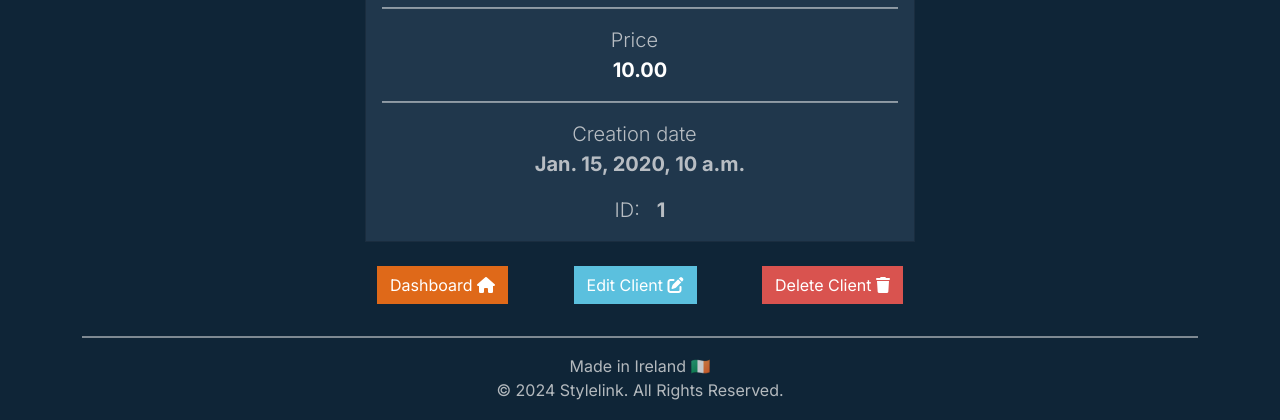
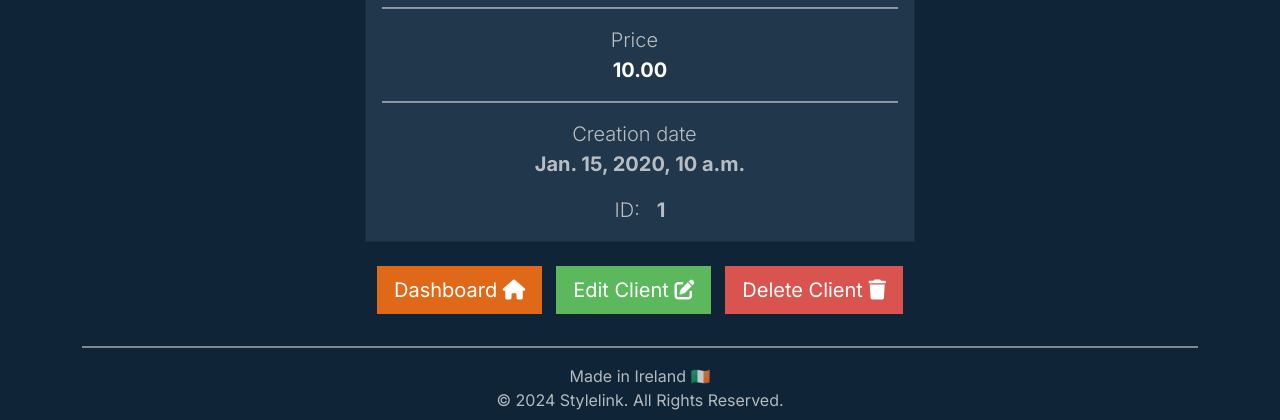
Before and after one commit to yaroslav-matala/stylelink-crm, a Django app: page /client/1 in a window 1280 px wide. Shown: the part 625-1045 px from the top of the page. Run offline with Django 4.2, Linux system fonts and the light colour scheme; a user stored in the database is signed in; tables that the repository leaves empty hold one stand-in row (values such as "Sample post"); some libraries are stand-ins or nearby versions.

Commit message:
more contrast in buttons

```diff
--- a/client_manager/templates/client_manager/dashboard.html
+++ b/client_manager/templates/client_manager/dashboard.html
@@ -6,7 +6,7 @@
 
     <div class=" mb-3">
         <a href="{% url 'add-client' %}" class="btn btn-primary w-100 d-md-none mb-3 btn-lg">New Client</a>
-        <a href="{% url 'add-client' %}" class="btn btn-primary d-none d-md-inline-block btn-lg mb-3">New Client</a>
+        <a href="{% url 'add-client' %}" class="btn btn-primary d-none d-md-inline-block btn-xl mb-3">New Client</a>
         <!-- simple search-->
         <form method="GET" action="{% url 'dashboard' %}" class="mb-3">
             <div class="input-group" id='search-group'>
--- a/client_manager/templates/client_manager/view-client.html
+++ b/client_manager/templates/client_manager/view-client.html
@@ -18,11 +18,11 @@
             </div>
         </div>
         <div class="container text-center d-flex justify-content-between mt-4">
-            <a href="{% url 'dashboard' %}" class="btn btn-primary">Dashboard <i class="fa-solid fa-home"></i></a>
+            <a href="{% url 'dashboard' %}" class="btn btn-lg btn-primary">Dashboard <i class="fa-solid fa-home"></i></a>
             &nbsp;
-            <a href="{% url 'update-client' client.id %}" class="btn btn-info">Edit Client <i class="fa-solid fa-edit"></i></a>
+            <a href="{% url 'update-client' client.id %}" class="btn btn-lg btn-success">Edit Client <i class="fa-solid fa-edit"></i></a>
             &nbsp;
-            <a href="{% url 'delete-client' client.id %}" class="btn btn-danger" onclick="return confirm('Are you sure you want to delete this client?')">Delete Client <i class="fa-solid fa-trash"></i></a>
+            <a href="{% url 'delete-client' client.id %}" class="btn btn-lg btn-danger" onclick="return confirm('Are you sure you want to delete this client?')">Delete Client <i class="fa-solid fa-trash"></i></a>
         </div>
     </div>
 
--- a/stylelink/settings.py
+++ b/stylelink/settings.py
@@ -30,7 +30,7 @@ TEMPLATES_DIR = os.path.join(BASE_DIR, 'templates')
 SECRET_KEY = os.environ.get('SECRET_KEY')
 
 # SECURITY WARNING: don't run with debug turned on in production!
-DEBUG = False
+DEBUG = True
 
 ALLOWED_HOSTS = [
     '8000-yaroslavmat-stylelinkcr-hqnta9goa1s.ws.codeinstitute-ide.net',
```
